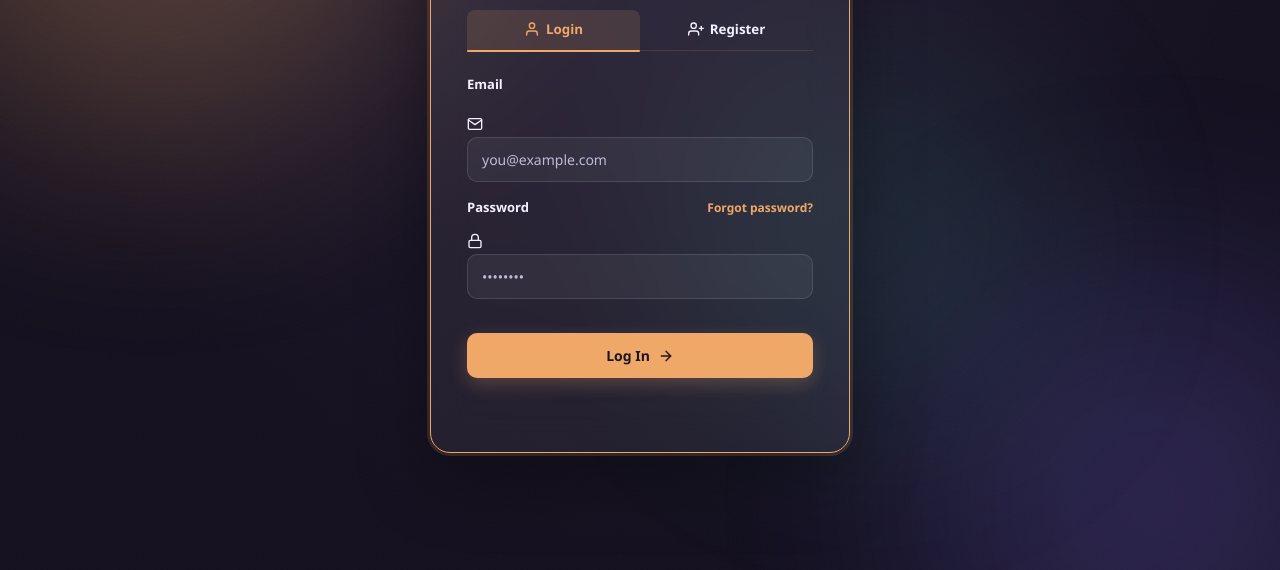
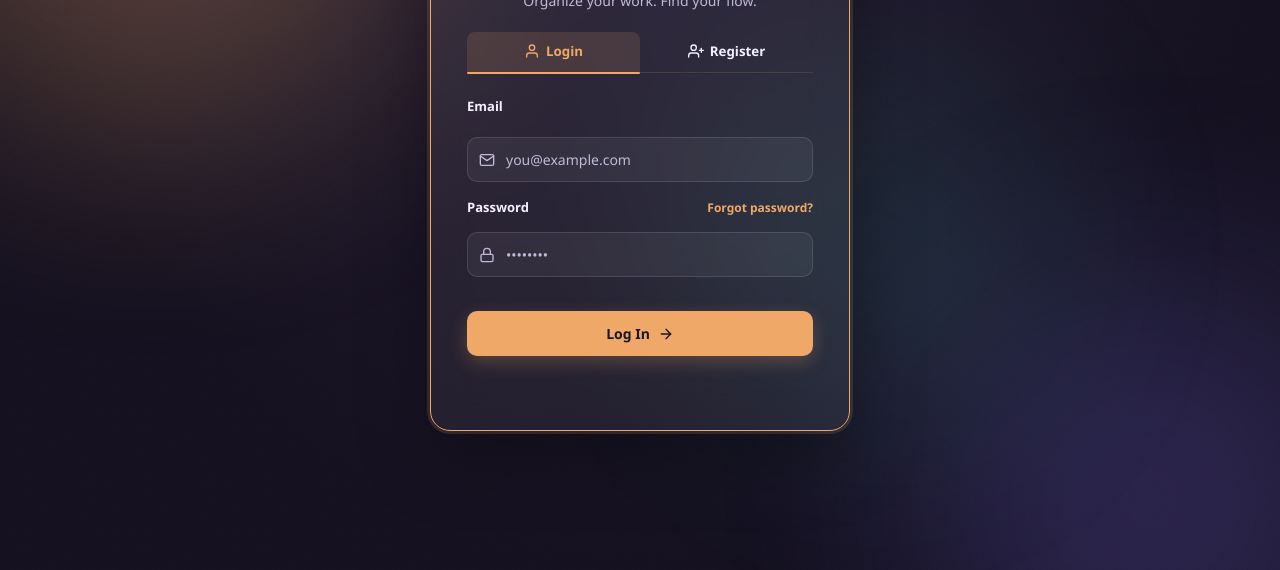
Before and after one commit to gajjarjoy4411-code/task-management-system, a plain HTML site: page frontend/index.html in a window 1280 px wide. Shown: the part 230-800 px from the top of the page. Drawn offline with Linux system fonts and the light colour scheme.

Commit message:
Add layered diamond logo, tab icons, input icons, and button arrow

```diff
--- a/frontend/css/style.css
+++ b/frontend/css/style.css
@@ -253,6 +253,22 @@ input, select {
   padding-right: 42px;
 }
 
+.input-icon-wrap {
+  position: relative;
+}
+
+.input-icon-wrap .input-icon {
+  position: absolute;
+  top: 50%;
+  left: 12px;
+  transform: translateY(-50%);
+  color: var(--color-text-muted);
+  pointer-events: none;
+}
+
+.input-icon-wrap input {
+  padding-left: 38px;
+}
 
 
 .password-strength {
```
